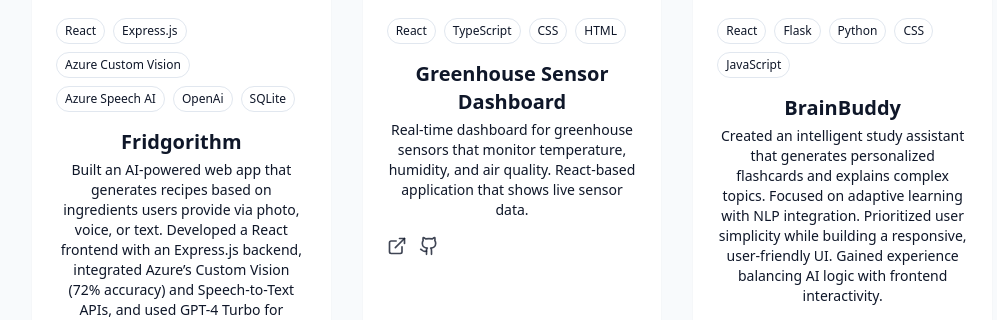
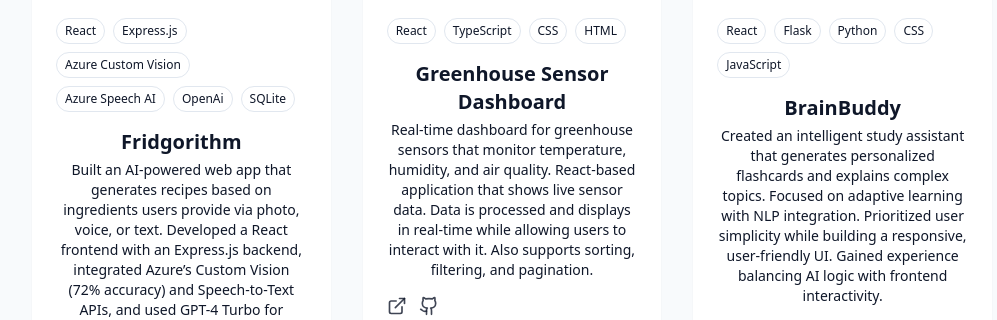
Before and after one commit to GrantOkawa/personal-portfolio, a React (Vite) app: page / in a window 1280 px wide. Shown: the part 2000-2320 px from the top of the page, without its empty margins (128-1125 px from the left). Built offline with nearby package versions, Linux system fonts and the light colour scheme.

Commit message:
added greenhouse project description

```diff
--- a/src/components/ProjectsSection.jsx
+++ b/src/components/ProjectsSection.jsx
@@ -22,7 +22,7 @@ const projects = [
     id: 2,
     title: "Greenhouse Sensor Dashboard",
     description:
-      "Real-time dashboard for greenhouse sensors that monitor temperature, humidity, and air quality. React-based application that shows live sensor data.",
+      "Real-time dashboard for greenhouse sensors that monitor temperature, humidity, and air quality. React-based application that shows live sensor data. Data is processed and displays in real-time while allowing users to interact with it. Also supports sorting, filtering, and pagination.",
     image: "/projects/greenhouse.png",
     tags: ["React", "TypeScript", "CSS", "HTML"],
     demoUrl: "https://greenhouse-sensor-dashboard.vercel.app/",
```
